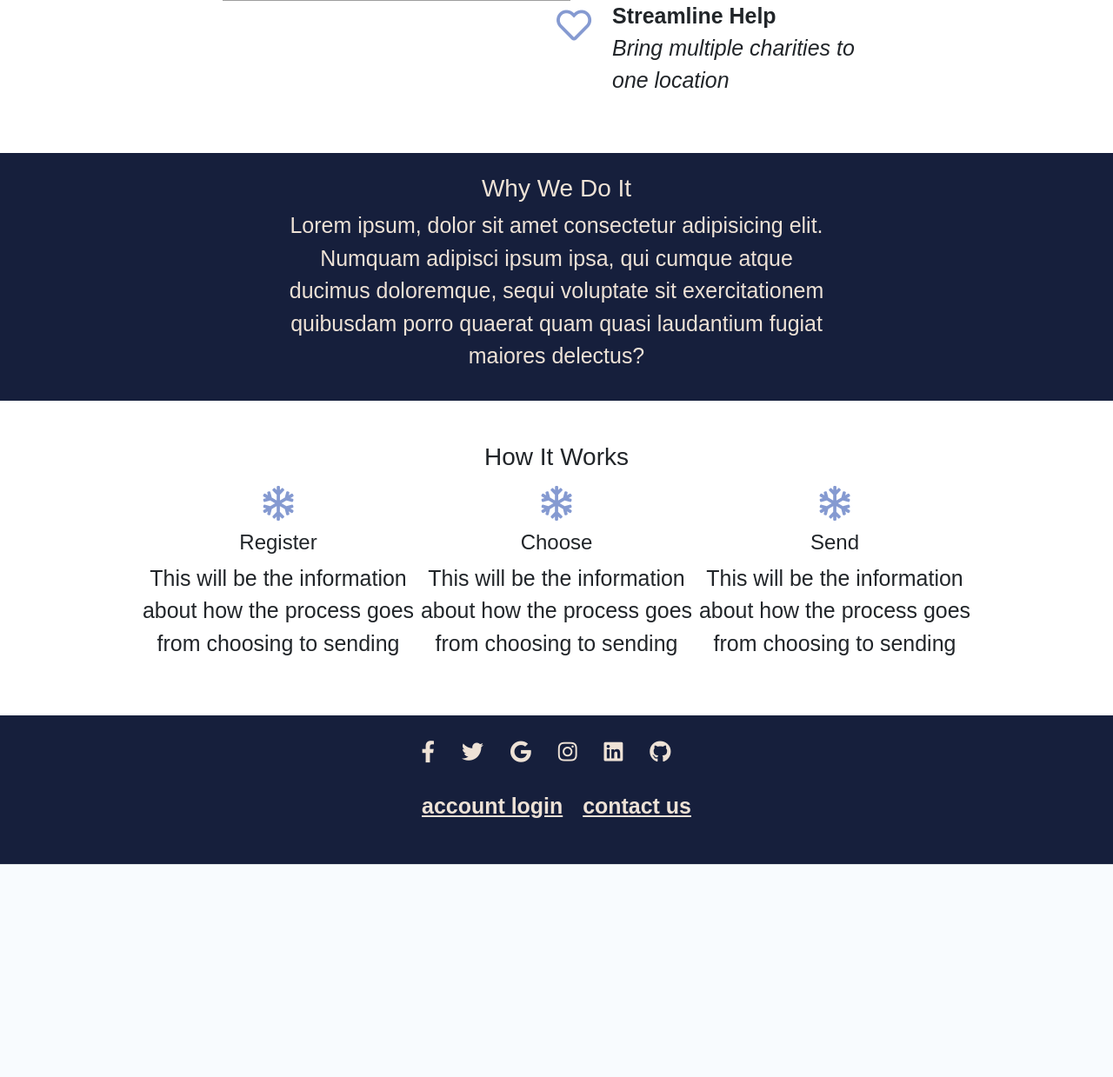
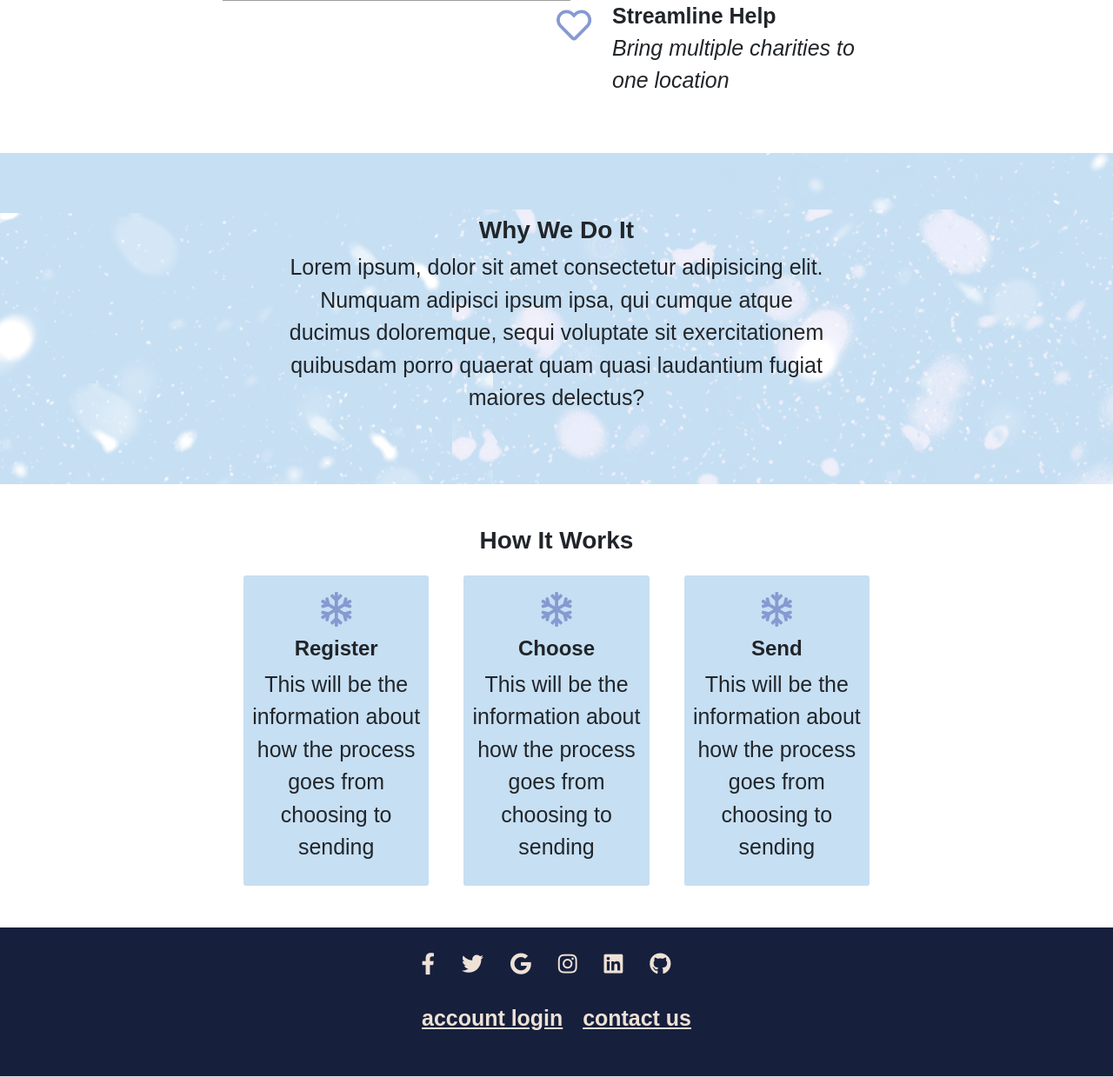
Before and after one commit to AmyOShea/GiftOfGiving, a Django app: page / in a window 1280 px wide. Shown: the part 1168-2407 px from the top of the page at 87% size. Before the commit the page ends 2163 px from the top, so only its background shows below. Run offline with Django 3.2, Linux system fonts and the light colour scheme; some libraries are stand-ins or nearby versions; some web fonts are replaced; grey boxes are pictures that could not be loaded.

Commit message:
CHG: update home how-section styling

```diff
--- a/home/templates/home/index.html
+++ b/home/templates/home/index.html
@@ -51,9 +51,9 @@
 
     <!--"Why we do it" section-->
     <div class="why-section container-fluid text-center pt-4 pb-3 mb-5">
-        <h3>Why We Do It</h3>
+        <h3 class="pt-5"><strong>Why We Do It</strong></h3>
         <div class="row d-flex justify-content-center">
-            <div class="col-12 col-md-8 col-lg-6">
+            <div class="col-12 col-md-8 col-lg-6 pb-5">
                 <p>Lorem ipsum, dolor sit amet consectetur adipisicing elit. Numquam adipisci ipsum ipsa, qui cumque atque ducimus doloremque, sequi voluptate sit exercitationem quibusdam porro quaerat quam quasi laudantium fugiat maiores delectus?</p>
             </div>
         </div>
@@ -61,29 +61,29 @@
 
     <!--"How it works" section-->
     <div class="how-section text-center mb-5">
-        <h3>How It Works</h3>
+        <h3 class="mb-4"><strong>How It Works</strong></h3>
         <div class="row d-flex justify-content-center">
-            <div class="col-12 col-md-4 col-lg-3 xl-2 text-center">
+            <div class="col-12 col-md-3 col-lg-3 col-xl-2 text-center blue-box">
                 <span class="snowflake-icon">
                     <i class="far fa-snowflake"></i>
                 </span>
-                <h4>Register</h4>
+                <h4><strong>Register</strong></h4>
                 <p>This will be the information about how the process goes from choosing to sending</p>
 
             </div>
-            <div class="col-12 col-md-4 col-lg-3 xl-2 text-center">
+            <div class="col-12 col-md-3 col-lg-3 col-xl-2 text-center blue-box">
                 <span class="snowflake-icon">
                     <i class="far fa-snowflake"></i>
                 </span>
-                <h4>Choose</h4>
+                <h4><strong>Choose</strong></h4>
                 <p>This will be the information about how the process goes from choosing to sending</p>
 
             </div>
-            <div class="col-12 col-md-4 col-lg-3 xl-2 text-center">
+            <div class="col-12 col-md-3 col-lg-3 col-xl-2 text-center blue-box">
                 <span class="snowflake-icon">
                     <i class="far fa-snowflake"></i>
                 </span>
-                <h4>Send</h4>
+                <h4><strong>Send</strong></h4>
                 <p>This will be the information about how the process goes from choosing to sending</p>
             </div>
         </div>
--- a/static/css/base.css
+++ b/static/css/base.css
@@ -116,18 +116,23 @@ footer a i:hover,
 
 /* Why We Do It section*/
 .why-section {
-    color: var(--secondary);
     background-color: var(--primary);
+    background-image: url('/media/light-banner.webp');
 }
 
 /* How it works section*/
-.how-section {
-}
 
 .snowflake-icon {
     color: var(--snowflake-blue);
     font-size: 2.5rem;
     text-align: center;
+}
+
+.blue-box {
+    background-color: #C6DFF3;
+    margin: 0 20px;
+    padding: 10px;
+    border-radius: 3px;
 }
 
 /* MEDIA QUERIES */
@@ -142,7 +147,7 @@ footer a i:hover,
 }
 
 @media only screen and (max-width: 576px) {
-        .welcome-container {
+    .welcome-container {
         height: 92vh;
         background-color: #DEF0FE;
         background-image: url("/media/hero-img.webp");
```
Also changed, not shown: media/dark-banner.webp (added), media/light-banner.webp (renamed from media/snow-banner.webp).
